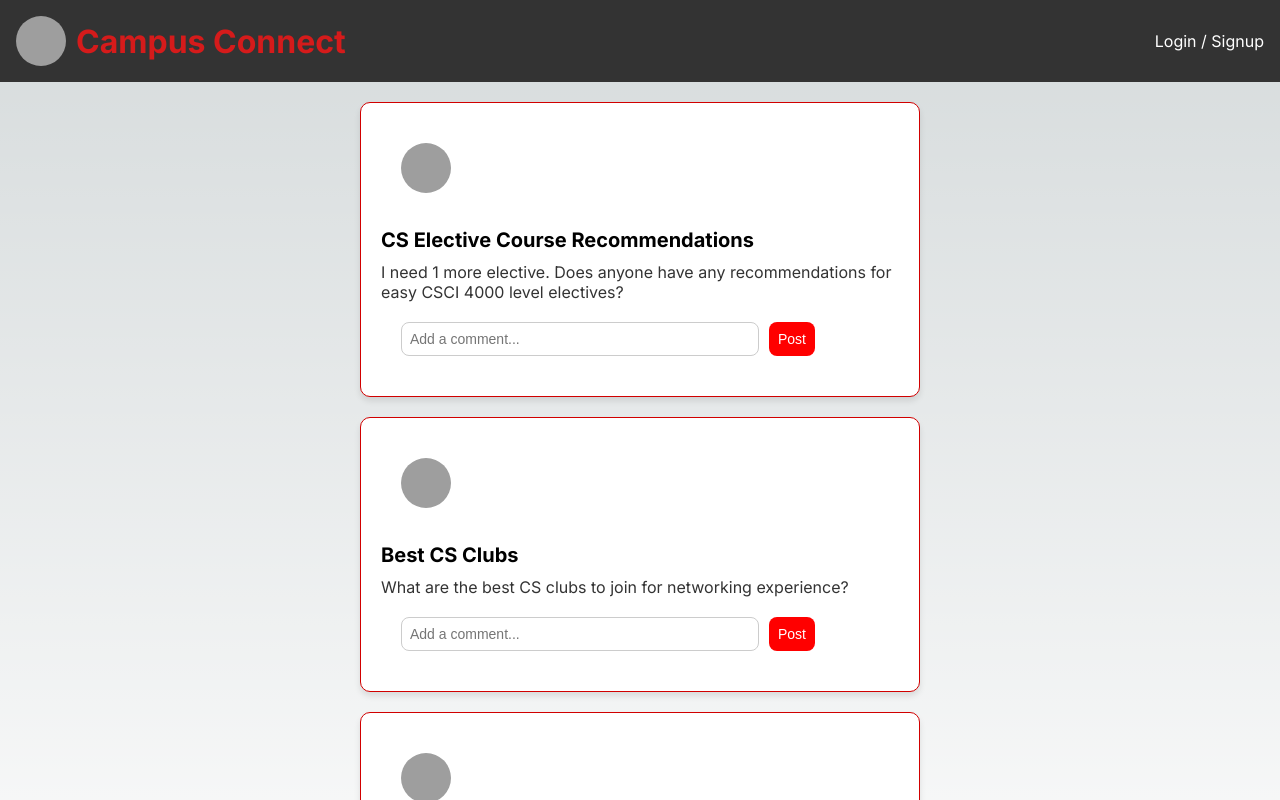
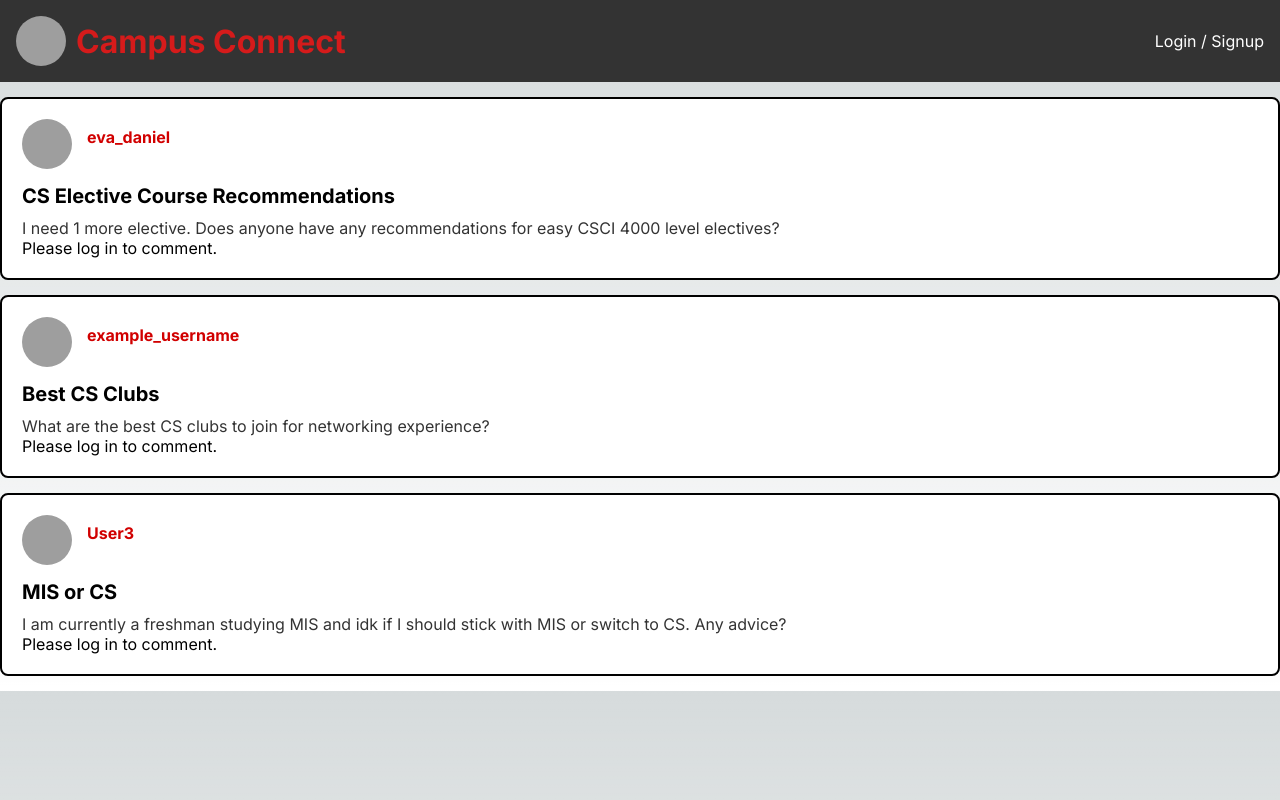
Before and after one commit to Iya101/connect-campus, a Next.js app: page / in a window 1280 px wide. Shown: the top 800 px of the page. Built offline with nearby package versions, Linux system fonts and the light colour scheme; grey boxes are pictures that could not be loaded.

Commit message:
user is not allowed to post comment unless logged in

```diff
--- a/app/components/Item/Item.js
+++ b/app/components/Item/Item.js
@@ -1,37 +1,31 @@
 import React, { useState } from 'react';
-import './Item.css';
+import './Item.css'; // Ensure you have CSS for styling
 
-const Item = props => {
+const Item = ({ id, avatar, username, title, content, isLoggedIn }) => {
     const [comment, setComment] = useState('');
-    const [comments, setComments] = useState(props.comments || []);
+    const [comments, setComments] = useState([]);
 
     const handleCommentChange = (event) => {
         setComment(event.target.value);
     };
-    /**Change the code here to get the actual user name */
+
     const handleCommentSubmit = (event) => {
         event.preventDefault();
         if (comment.trim()) {
-            setComments([...comments, { username: 'Kuromi', content: comment }]);
+            const newComment = { username: 'Logged-in User', content: comment }; // Replace 'Logged-in User' with actual user data if available
+            setComments((prevComments) => [...prevComments, newComment]);
             setComment('');
         }
     };
 
-    const defaultAvatar = 'https://i.pinimg.com/736x/d7/23/0a/d7230a1182cd6224fc680eed55cc77c8.jpg';
-
-
     return (
-        <li key={props.id} className="user-post">
+        <li className="user-post">
             <div className="user-info">
-                <span className="username">{props.username}</span>
-                <img
-                    src={props.avatar || defaultAvatar}
-                    alt="User Avatar"
-                    className="user-avatar"
-                />
+                <img src={avatar} alt="User Avatar" className="user-avatar" />
+                <span className="username">{username}</span>
             </div>
-            <h2 className="post-title">{props.title}</h2>
-            <p className="post-content">{props.content}</p>
+            <h2 className="post-title">{title}</h2>
+            <p className="post-content">{content}</p>
             <div className="comments-section">
                 {comments.map((comment, index) => (
                     <div key={index} className="comment">
@@ -39,6 +33,7 @@ const Item = props => {
                         <span className="comment-content">{comment.content}</span>
                     </div>
                 ))}
+                {isLoggedIn ? (
                     <form onSubmit={handleCommentSubmit} className="comment-form">
                         <input
                             type="text"
@@ -49,9 +44,12 @@ const Item = props => {
                         />
                         <button type="submit" className="comment-submit">Post</button>
                     </form>
+                ) : (
+                    <p>Please log in to comment.</p>
+                )}
             </div>
         </li>
     );
-}
+};
 
 export default Item;
--- a/app/components/ItemList/ItemList.js
+++ b/app/components/ItemList/ItemList.js
@@ -1,23 +1,21 @@
 import React from 'react';
 import Item from '../Item/Item';
-import './ItemList.css';
 
-const ItemList = ({ posts }) => {
+const ItemList = ({ posts, isLoggedIn }) => {
     return (
-        <div className="posts">
-            <ul>
-                {posts.map(post => (
+        <ul className="posts">
+            {posts.map((post) => (
                 <Item
                     key={post.id}
                     id={post.id}
                     avatar={post.avatar}
-                        name={post.username}
+                    username={post.username}
                     title={post.title}
                     content={post.content}
+                    isLoggedIn={isLoggedIn} // Ensure this prop is passed correctly
                 />
             ))}
         </ul>
-        </div>
     );
 };
 
--- a/app/views/Home.js
+++ b/app/views/Home.js
@@ -32,30 +32,24 @@ const dummyPosts = [
   },
 ];
 
-
 const Home = ({ isLoggedIn }) => {
-  const [user, setUser] = useState(null);
-  // const [isLoggedIn, setIsLoggedIn] = useState(false);
   const [posts, setPosts] = useState(dummyPosts);
-  const [showAddItem, setShowAddItem] = useState(false); // Controls visibility of AddItem
+  const [showAddItem, setShowAddItem] = useState(false);
   const [isHovered, setIsHovered] = useState(false);
 
   const onAddHandler = (postData) => {
     const newPost = {
       ...postData,
       id: posts.length + 1,
-        tags: postData.tags.split(',').map(tag => tag.trim()), // Convert tags string to array
+      avatar: postData.avatar || 'https://default-avatar.png', // Default or use specific avatar if not provided
+      username: 'Logged-in User', // You can adjust this based on actual logged-in user info
+      tags: postData.tags.split(',').map(tag => tag.trim()),
     };
     setPosts((prevPosts) => [...prevPosts, newPost]);
   };
 
-
-  const onCloseHandler = () => {
-    setShowAddItem(false); // Hides the AddItem component
-  };
-
   const toggleAddItem = () => {
-    setShowAddItem((prevState) => !prevState); // Toggles visibility
+    setShowAddItem((prevState) => !prevState);
   };
 
   const buttonStyle = {
@@ -69,6 +63,7 @@ const Home = ({ isLoggedIn }) => {
     color: 'white',
     transition: 'background-color 0.3s'
   };
+
   return (
     <div>
       {isLoggedIn && (
@@ -81,8 +76,8 @@ const Home = ({ isLoggedIn }) => {
           Add New Post
         </button>
       )}
-      {showAddItem && <AddItem onAdd={onAddHandler} onClose={onCloseHandler} user={user} />}
-      <ItemList posts={posts} />
+      {showAddItem && <AddItem onAdd={onAddHandler} onClose={() => setShowAddItem(false)} />}
+      <ItemList posts={posts} isLoggedIn={isLoggedIn} />
     </div>
   );
 };
```
Lines whose indentation alone changed are shown as unchanged.
